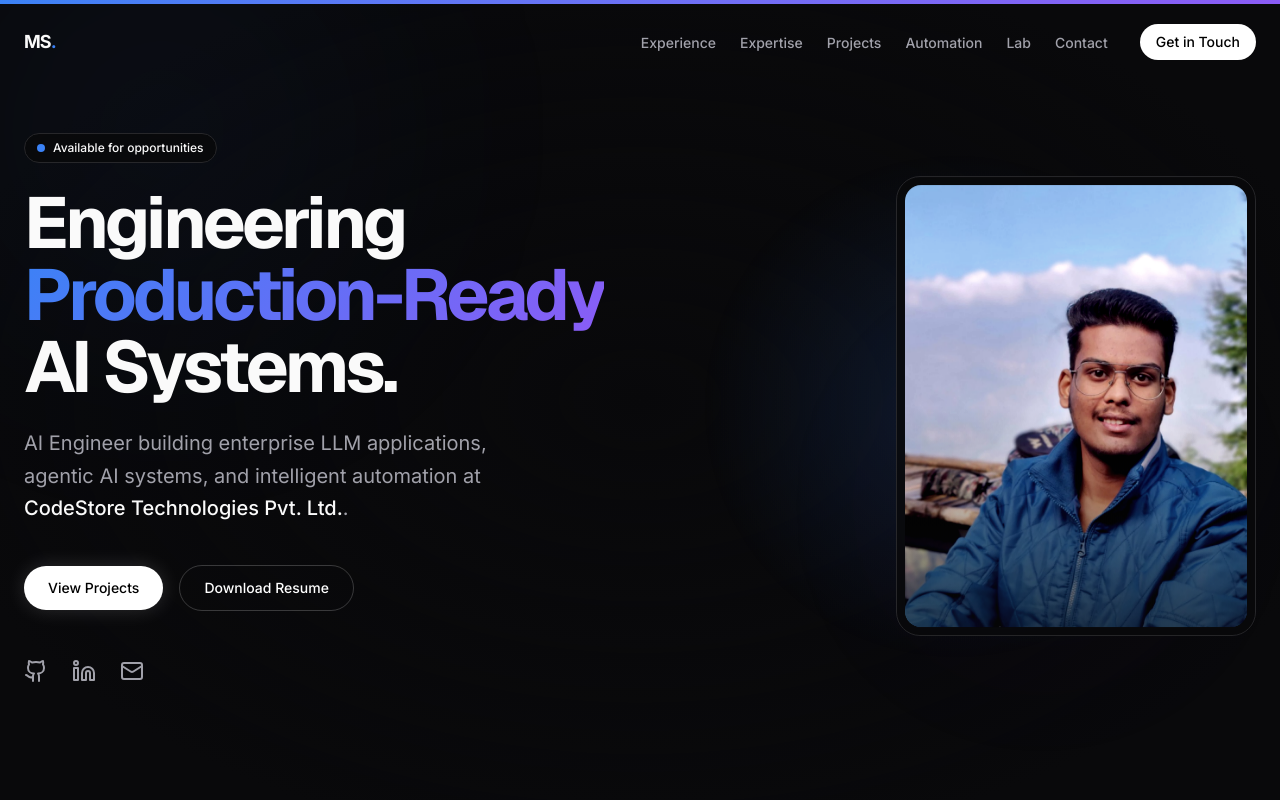
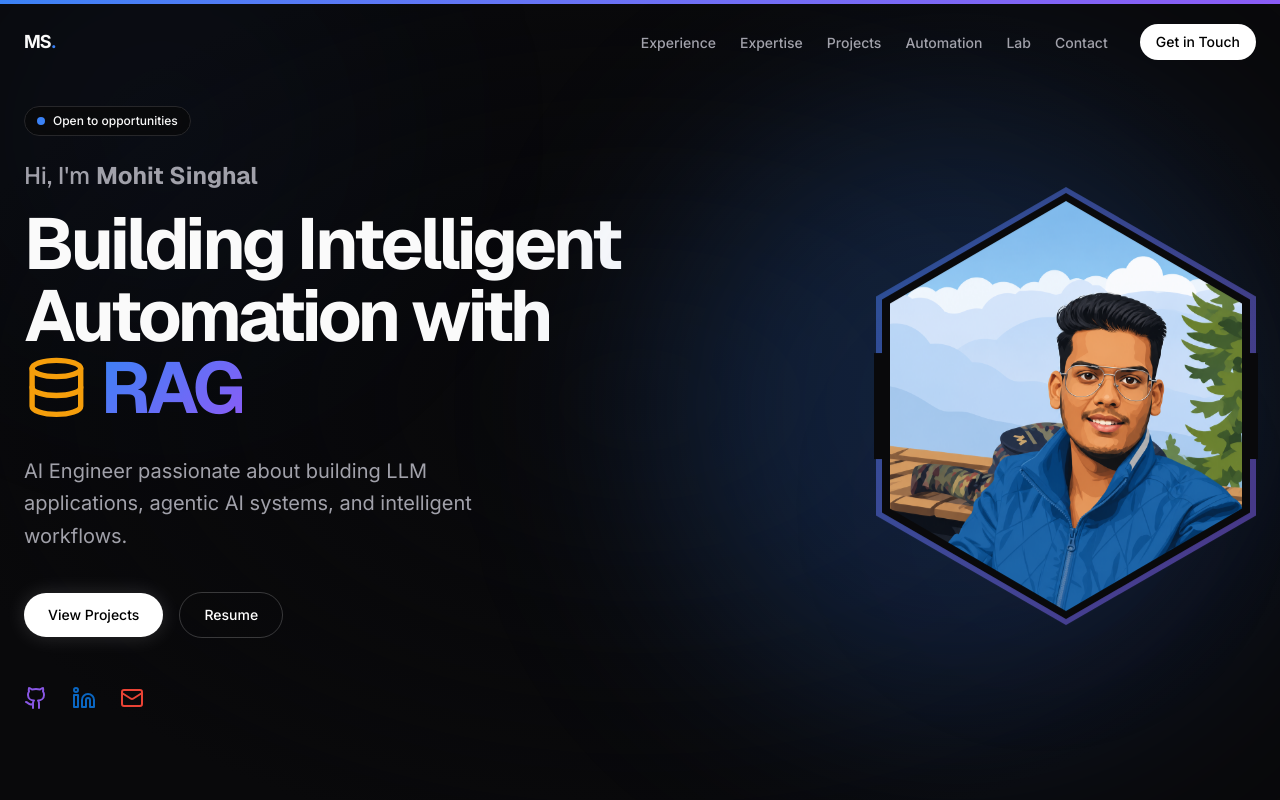
Before and after one commit to mohitsinghal1206/Mohit-Singhal-Portfolio, a Next.js app: page / in a window 1280 px wide. Shown: the top 800 px of the page. Built offline with nearby package versions, Linux system fonts and the light colour scheme.

Commit message:
Refactor hero section: update layout, add hexagon tech border, and integrate dynamic keywords with brand icons

```diff
--- a/package.json
+++ b/package.json
@@ -17,6 +17,7 @@
     "next": "16.2.12",
     "react": "19.2.4",
     "react-dom": "19.2.4",
+    "react-icons": "^5.7.0",
     "tailwind-merge": "^3.6.0"
   },
   "devDependencies": {
--- a/src/app/layout.tsx
+++ b/src/app/layout.tsx
@@ -17,9 +17,9 @@ const jetbrainsMono = JetBrains_Mono({
 });
 
 export const metadata: Metadata = {
-  title: "Mohit Singhal — AI Engineer | Building Production-Ready AI Systems",
+  title: "Mohit Singhal — AI Engineer | Open to Opportunities",
   description:
-    "AI Engineer specializing in enterprise LLM applications, agentic AI systems, RAG pipelines, and intelligent automation. Building production-grade AI solutions at CodeStore Technologies.",
+    "Building production-ready AI applications using LLMs, RAG, Agentic AI, and Automation to solve real-world business challenges.",
   keywords: [
     "AI Engineer",
     "LLM",
--- a/src/components/sections/hero.tsx
+++ b/src/components/sections/hero.tsx
@@ -1,15 +1,43 @@
 "use client";
 
-import { motion, Variants } from "framer-motion";
+import { motion, Variants, AnimatePresence } from "framer-motion";
+import { useState, useEffect } from "react";
 import Image from "next/image";
 import { siteConfig } from "@/data/site-config";
 import { AmbientBackground } from "../animations/ambient-background";
 import { MagneticButton } from "../shared/magnetic-button";
-import { Mail } from "lucide-react";
+import { Mail, Bot, Database, Link, Network, Building2, Brain, Cloud, GitMerge, MessageSquareCode, Zap } from "lucide-react";
+import { SiFastapi, SiPython, SiHuggingface } from "react-icons/si";
 import { GithubIcon, LinkedinIcon } from "../shared/brand-icons";
 import { cn } from "@/lib/utils";
 
 export function Hero() {
+  const keywords = [
+    { text: "LLMs", icon: <img src="https://cdn.jsdelivr.net/gh/homarr-labs/dashboard-icons/svg/openai-light.svg" style={{ height: '0.9em', width: 'auto' }} alt="LLMs" /> },
+    { text: "Agentic AI", icon: <Bot className="text-[#8B5CF6]" size="0.9em" /> },
+    { text: "RAG", icon: <Database className="text-[#F59E0B]" size="0.9em" /> },
+    { text: "LangChain", icon: <img src="https://cdn.jsdelivr.net/npm/@lobehub/icons-static-svg@latest/icons/langchain-color.svg" style={{ height: '0.9em', width: 'auto' }} alt="LangChain" /> },
+    { text: "LangGraph", icon: <Network className="text-[#F43F5E]" size="0.9em" /> },
+    { text: "FastAPI", icon: <img src="https://cdn.simpleicons.org/fastapi/009688" style={{ height: '0.9em', width: 'auto' }} alt="FastAPI" /> },
+    { text: "Python", icon: <img src="https://cdn.simpleicons.org/python/3776AB" style={{ height: '0.9em', width: 'auto' }} alt="Python" /> },
+    { text: "OpenAI", icon: <img src="https://cdn.jsdelivr.net/gh/homarr-labs/dashboard-icons/svg/openai-light.svg" style={{ height: '0.9em', width: 'auto' }} alt="OpenAI" /> },
+    { text: "Azure", icon: <img src="https://cdn.jsdelivr.net/npm/@lobehub/icons-static-svg@latest/icons/azure-color.svg" style={{ height: '0.9em', width: 'auto' }} alt="Azure" /> },
+    { text: "HuggingFace", icon: <SiHuggingface className="text-[#FFD21E]" size="0.9em" /> },
+    { text: "n8n", icon: <img src="https://cdn.simpleicons.org/n8n/FF6E6B" style={{ height: '0.9em', width: 'auto' }} alt="n8n" /> },
+    { text: "Copilot Studio", icon: <img src="https://cdn.jsdelivr.net/gh/selfhst/icons/svg/microsoft-copilot.svg" style={{ height: '0.9em', width: 'auto' }} alt="Copilot" /> },
+    { text: "Power Automate", icon: <img src="https://cdn.jsdelivr.net/gh/homarr-labs/dashboard-icons/svg/microsoft-power-automate.svg" style={{ height: '0.9em', width: 'auto' }} alt="Power Automate" /> },
+
+  ];
+
+  const [index, setIndex] = useState(0);
+
+  useEffect(() => {
+    const interval = setInterval(() => {
+      setIndex((prev) => (prev + 1) % keywords.length);
+    }, 2500);
+    return () => clearInterval(interval);
+  }, []);
+
   const container: Variants = {
     hidden: { opacity: 0 },
     show: {
@@ -38,6 +66,12 @@ export function Hero() {
     <section id="hero" className="relative min-h-screen flex items-center justify-center pt-20 pb-16 overflow-hidden">
       <AmbientBackground />
 
+      {/* Preload images to prevent flashing during rotation */}
+      <div className="absolute w-0 h-0 opacity-0 overflow-hidden pointer-events-none" aria-hidden="true">
+        {keywords.map((k, i) => (
+          <span key={`preload-${i}`}>{k.icon}</span>
+        ))}
+      </div>
       <div className="container mx-auto px-6 max-w-6xl relative z-10">
         <div className="grid grid-cols-1 lg:grid-cols-2 gap-12 lg:gap-8 items-center">
           {/* Content */}
@@ -53,24 +87,47 @@ export function Hero() {
                   <span className="animate-ping absolute inline-flex h-full w-full rounded-full bg-primary opacity-75"></span>
                   <span className="relative inline-flex rounded-full h-2 w-2 bg-primary"></span>
                 </span>
-                <span className="text-xs font-medium text-text">Available for opportunities</span>
+                <span className="text-xs font-medium text-text">Open to opportunities</span>
               </div>
             </motion.div>
+
+            <motion.h2
+              variants={item}
+              className="text-xl md:text-2xl font-medium text-muted mb-4 font-display"
+            >
+              Hi, I&apos;m <span className="text-foreground font-bold">{siteConfig.name}</span>
+            </motion.h2>
 
             <motion.h1
               variants={item}
               className="text-5xl md:text-7xl font-bold tracking-tighter mb-6 font-display"
             >
-              Engineering <br />
-              <span className="gradient-text">Production-Ready</span> <br />
-              AI Systems.
+              Building Intelligent Automation with <br />
+              <span className="inline-block">
+                <AnimatePresence mode="wait">
+                  <motion.span
+                    key={index}
+                    initial={{ opacity: 0, y: 20 }}
+                    animate={{ opacity: 1, y: 0 }}
+                    exit={{ opacity: 0, y: -20 }}
+                    transition={{ duration: 0.15 }}
+                    className="inline-flex items-center gap-3"
+                  >
+                    <span className="flex items-center justify-center">
+                      {keywords[index].icon}
+                    </span>
+                    <span className="gradient-text">{keywords[index].text}</span>
+                  </motion.span>
+                </AnimatePresence>
+              </span> <br />
+
             </motion.h1>
 
             <motion.p
               variants={item}
               className="text-lg md:text-xl text-muted max-w-lg mb-10 leading-relaxed"
             >
-              AI Engineer building enterprise LLM applications, agentic AI systems, and intelligent automation at <span className="text-text font-medium">{siteConfig.company}</span>.
+              AI Engineer passionate about building LLM applications, agentic AI systems, and intelligent workflows.
             </motion.p>
 
             <motion.div variants={item} className="flex flex-wrap items-center gap-4 mb-12">
@@ -78,22 +135,22 @@ export function Hero() {
                 View Projects
               </MagneticButton>
               <MagneticButton href={siteConfig.resumeUrl} variant="outline">
-                Download Resume
+                Resume
               </MagneticButton>
             </motion.div>
 
             <motion.div variants={item} className="flex items-center gap-6">
               {[
-                { icon: GithubIcon, href: siteConfig.github, label: "GitHub" },
-                { icon: LinkedinIcon, href: siteConfig.linkedin, label: "LinkedIn" },
-                { icon: Mail, href: `mailto:${siteConfig.email}`, label: "Email" },
+                { icon: GithubIcon, href: siteConfig.github, label: "GitHub", colorClass: "text-[#8957E5]" },
+                { icon: LinkedinIcon, href: siteConfig.linkedin, label: "LinkedIn", colorClass: "text-[#0A66C2]" },
+                { icon: Mail, href: `mailto:${siteConfig.email}`, label: "Email", colorClass: "text-[#EA4335]" },
               ].map((social, i) => (
                 <a
                   key={i}
                   href={social.href}
                   target="_blank"
                   rel="noopener noreferrer"
-                  className="text-muted hover:text-white transition-colors p-2 -m-2 group"
+                  className={cn("transition-colors p-2 -m-2 group hover:opacity-80", social.colorClass)}
                   aria-label={social.label}
                 >
                   <social.icon size={24} className="group-hover:scale-110 transition-transform" />
@@ -109,23 +166,42 @@ export function Hero() {
             transition={{ duration: 0.8, delay: 0.5, ease: "easeOut" }}
             className="relative lg:h-[600px] flex items-center justify-center lg:justify-end float-animation"
           >
-            <div className="relative w-[280px] h-[360px] md:w-[360px] md:h-[460px] rounded-3xl overflow-hidden glass border border-border p-2 z-10">
-              <div className="relative w-full h-full rounded-2xl overflow-hidden bg-background">
+            {/* Hexagon Tech Border */}
+            <div className="relative w-[280px] h-[323px] md:w-[380px] md:h-[438px] flex items-center justify-center z-10 group">
+              {/* The dynamic theme border background */}
+              <div
+                className="absolute inset-0 bg-gradient-to-br from-primary/50 to-secondary/50 group-hover:from-primary group-hover:to-secondary transition-colors duration-700"
+                style={{ clipPath: 'polygon(50% 0%, 100% 25%, 100% 75%, 50% 100%, 0% 75%, 0% 25%)' }}
+              />
+
+              {/* The inner dark hexagon to create the border thickness */}
+              <div
+                className="absolute inset-[4px] md:inset-[6px] bg-background"
+                style={{ clipPath: 'polygon(50% 0%, 100% 25%, 100% 75%, 50% 100%, 0% 75%, 0% 25%)' }}
+              />
+
+              {/* The cutouts for the brackets on the left and right */}
+              <div className="absolute top-[38%] bottom-[38%] left-[-2px] w-[10px] md:w-[14px] bg-background z-10" />
+              <div className="absolute top-[38%] bottom-[38%] right-[-2px] w-[10px] md:w-[14px] bg-background z-10" />
+
+              {/* The actual image inside the inner hexagon */}
+              <div
+                className="absolute inset-[10px] md:inset-[14px] overflow-hidden"
+                style={{ clipPath: 'polygon(50% 0%, 100% 25%, 100% 75%, 50% 100%, 0% 75%, 0% 25%)' }}
+              >
                 <Image
                   src={siteConfig.profileImage}
                   alt={siteConfig.name}
                   fill
                   priority
-                  className="object-cover object-top grayscale-[20%] contrast-125"
-                  sizes="(max-width: 768px) 280px, 360px"
+                  className="object-cover"
+                  sizes="(max-width: 768px) 300px, 400px"
                 />
-                {/* Overlay gradient */}
-                <div className="absolute inset-0 bg-gradient-to-t from-background via-transparent to-transparent opacity-60" />
               </div>
             </div>
 
-            {/* Decorative background elements behind image */}
-            <div className="absolute top-1/2 left-1/2 -translate-x-1/2 -translate-y-1/2 w-[120%] h-[120%] bg-[radial-gradient(circle_at_center,var(--color-glow-blue)_0%,transparent_50%)] z-0 pointer-events-none" />
+            {/* Decorative glow behind the hexagon */}
+            <div className="absolute top-1/2 left-1/2 -translate-x-1/2 -translate-y-1/2 w-[100%] h-[100%] bg-primary/20 blur-[100px] rounded-full z-0 pointer-events-none transition-all duration-700 group-hover:bg-primary/40" />
           </motion.div>
         </div>
       </div>
--- a/src/data/site-config.ts
+++ b/src/data/site-config.ts
@@ -7,7 +7,7 @@ export const siteConfig = {
   github: "https://github.com/mohitsinghal1206",
   linkedin: "https://linkedin.com/in/mohit-singhal-600326226",
   resumeUrl: "#", // placeholder until resume is uploaded
-  profileImage: "/images/profile.jpg",
+  profileImage: "/images/profile.png",
 
   nav: [
     { label: "Experience", href: "#experience" },
```
Also changed, not shown: public/images/profile.png (added), 1 other file (tests, documents, lock files or other folders).
